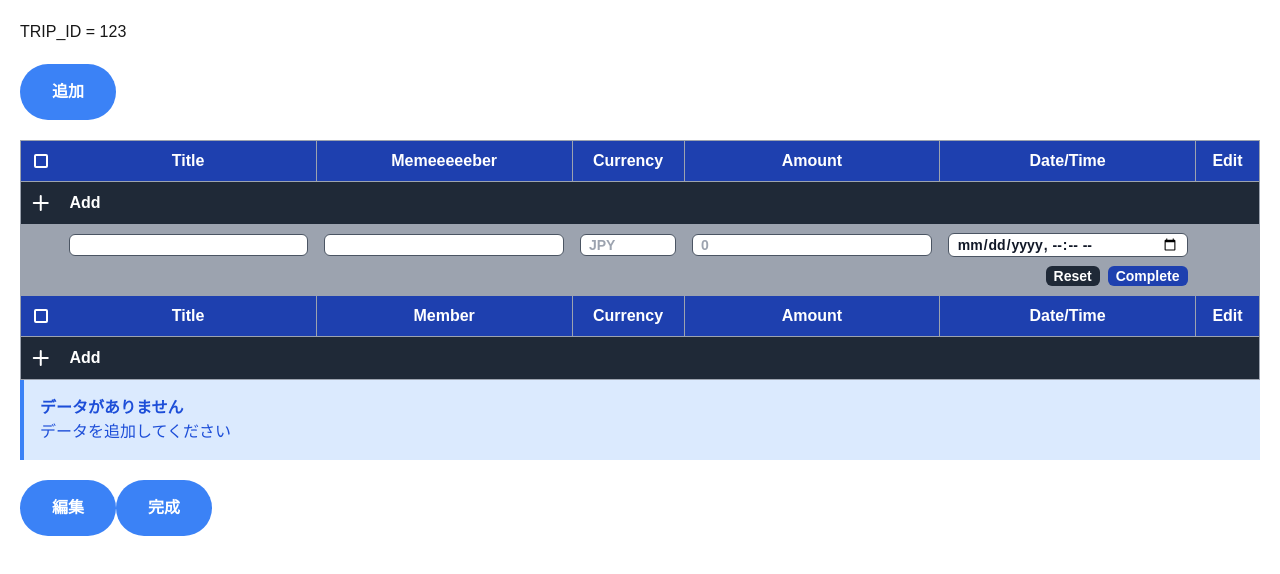
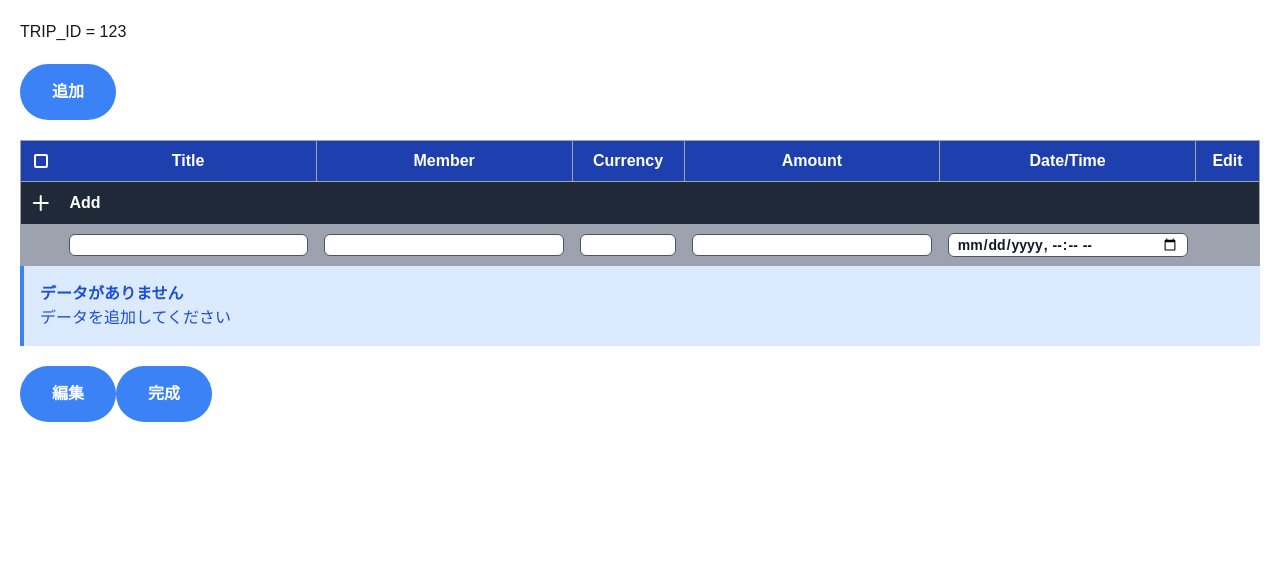
Before and after one commit to kanade2001/SplitBillApp, a Next.js app in the folder frontend/: page /trip/123 in a window 1280 px wide. Both pictures are taken after a click on the button "Add". Shown: the top 574 px of the page. Built offline with nearby package versions, Linux system fonts and the light colour scheme.

Commit message:
Fix-ここまでのエラー解消

```diff
--- a/frontend/src/app/trip/[tripId]/_components/payment-list/index.tsx
+++ b/frontend/src/app/trip/[tripId]/_components/payment-list/index.tsx
@@ -50,83 +50,6 @@ export default function PaymentList({ items }: { items: string[] }) {
 
   return (
     <div className="">
-      <table className="w-full table-fixed border border-gray-400">
-        <thead className="bg-blue-800 text-white">
-          <tr>
-            <th className="w-10 border border-r-0 border-gray-400 p-2">
-              <svg
-                className="h-6 w-6 text-gray-800 text-white"
-                aria-hidden="true"
-                xmlns="http://www.w3.org/2000/svg"
-                width="24"
-                height="24"
-                fill="none"
-                viewBox="0 0 24 24"
-              >
-                <rect
-                  width="12"
-                  height="12"
-                  x="6"
-                  y="6"
-                  stroke="currentColor"
-                  strokeLinejoin="round"
-                  strokeWidth="2"
-                  rx="1"
-                />
-              </svg>
-            </th>
-            <th className="border border-l-0 border-double border-gray-400 p-2">
-              Title
-            </th>
-            <th className="border border-gray-400 p-2">Memeeeeeber</th>
-            <th className="w-28 border border-gray-400 p-2">Currency</th>
-            <th className="border border-gray-400 p-2">Amount</th>
-            <th className="border border-gray-400 p-2">Date/Time</th>
-            <th className="w-16 border border-gray-400 p-2">Edit</th>
-          </tr>
-        </thead>
-        <tbody>
-          {items.map((item, index) => (
-            <tr key={index}>
-              <td className="border border-r-0 border-gray-400"></td>
-              <td className="border border-l-0 border-gray-400 p-2">{item}</td>
-              <td className="border border-gray-400 p-2">Kanade</td>
-              <td className="border border-gray-400 p-2 text-center">
-                <div className="flex justify-between">
-                  <div>
-                    <span className="fi fi-jp"></span>
-                  </div>
-                  <div className="flex-grow">JPY</div>
-                </div>
-              </td>
-              <td className="border border-gray-400 p-2 text-right">2000</td>
-              <td className="border border-gray-400 p-2">{item}</td>
-              <td className="border border-gray-400">
-                <svg
-                  className="h-6 w-full text-gray-800 dark:text-white"
-                  aria-hidden="true"
-                  xmlns="http://www.w3.org/2000/svg"
-                  width="24"
-                  height="24"
-                  fill="none"
-                  viewBox="0 0 24 24"
-                >
-                  <path
-                    stroke="currentColor"
-                    strokeLinecap="round"
-                    strokeLinejoin="round"
-                    strokeWidth="2"
-                    d="m14.304 4.844 2.852 2.852M7 7H4a1 1 0 0 0-1 1v10a1 1 0 0 0 1 1h11a1 1 0 0 0 1-1v-4.5m2.409-9.91a2.017 2.017 0 0 1 0 2.853l-6.844 6.844L8 14l.713-3.565 6.844-6.844a2.015 2.015 0 0 1 2.852 0Z"
-                  />
-                </svg>
-              </td>
-            </tr>
-          ))}
-        </tbody>
-        <tfoot>
-          <AddRow />
-        </tfoot>
-      </table>
       <Table
         header={[
           {
@@ -142,6 +65,25 @@ export default function PaymentList({ items }: { items: string[] }) {
           { content: "Amount", className: "border border-gray-400 p-2" },
           { content: "Date/Time", className: "border border-gray-400 p-2" },
           { content: "Edit", className: "w-16 border border-gray-400 p-2" },
+        ]}
+        footer={[
+          {
+            id: "title",
+          },
+          {
+            id: "member",
+          },
+          {
+            id: "currency",
+          },
+          {
+            id: "amount",
+            type: "number",
+          },
+          {
+            id: "datetime",
+            type: "datetime-local",
+          },
         ]}
       />
 
--- a/frontend/src/components/ui/table/_components/edit-row/index.tsx
+++ b/frontend/src/components/ui/table/_components/edit-row/index.tsx
@@ -1,4 +1,4 @@
-import { FormEvent, useReducer } from "react";
+import { useReducer } from "react";
 
 interface ItemState {
   title: string;
@@ -13,6 +13,12 @@ interface ItemState {
   currencyError: boolean;
   amountError: boolean;
   datetimeError: boolean;
+}
+
+interface EditRowItem {
+  id: keyof ItemState;
+  type?: string;
+  initialValue?: string;
 }
 
 type ItemAction =
@@ -69,56 +75,67 @@ const ItemReducer: React.Reducer<ItemState, ItemAction> = (
 const EditRow: React.FC = () => {
   const [state, dispatch] = useReducer(ItemReducer, initialState);
 
-  const handleAdd = (e: FormEvent) => {
+  /*const handleAdd = (e: FormEvent) => {
     e.preventDefault();
     dispatch({ type: "CHECK_ERROR" });
     // TODO サーバー処理
     // TODO 親コンポーネントへアイテムを追加
   };
+  */
+
+  if (
+    state.titleError ||
+    state.memberError ||
+    state.currencyError ||
+    state.amountError ||
+    state.datetimeError
+  ) {
+    console.log("Error");
+  }
+
+  const items: EditRowItem[] = [
+    {
+      id: "title",
+    },
+    {
+      id: "member",
+    },
+    {
+      id: "currency",
+    },
+    {
+      id: "amount",
+      type: "number",
+    },
+    {
+      id: "datetime",
+      type: "datetime-local",
+    },
+  ];
 
   return (
+    <>
       <tr className="bg-gray-400">
         <th></th>
-      <th className="p-2">
+        {items.map(({ id, type = "text", initialValue = "" }) => (
+          <th key={id} className="p-2">
             <input
-          type="text"
-          id="member"
+              type={type}
+              id={id}
               className="w-full rounded-md border border-gray-600 bg-white px-2 text-sm text-gray-900"
+              value={initialValue}
+              onChange={(e) =>
+                dispatch({
+                  type: "FORM_UPDATE",
+                  payload: { field: id, value: e.target.value },
+                })
+              }
             />
           </th>
-      <th className="p-2">
-        <input
-          type="text"
-          id="member"
-          className="w-full rounded-md border border-gray-600 bg-white px-2 text-sm text-gray-900"
-        />
-      </th>
-      <th className="p-2">
-        <input
-          type="text"
-          id="currency"
-          className="w-full rounded-md border border-gray-600 bg-white px-2 text-sm text-gray-900"
-          placeholder="JPY"
-        />
-      </th>
-      <th className="p-2">
-        <input
-          type="number"
-          id="amount"
-          className="w-full rounded-md border border-gray-600 bg-white px-2 text-sm text-gray-900"
-          placeholder="0"
-        />
-      </th>
-      <th className="p-2">
-        <input
-          type="datetime-local"
-          id="datetime"
-          className="w-full rounded-md border border-gray-600 bg-white px-2 text-sm text-gray-900"
-          placeholder={new Date().toISOString()}
-        />
-      </th>
+        ))}
         <th></th>
       </tr>
+    </>
   );
 };
 
--- a/frontend/src/components/ui/table/index.tsx
+++ b/frontend/src/components/ui/table/index.tsx
@@ -6,7 +6,7 @@ import AddRow from "./_components/add-row";
 
 interface TableProps {
   header: { content: string | JSX.Element; className: string }[];
-  footer: { content: string | JSX.Element; className: string }[];
+  footer: { id: string; type?: string; initialValue?: string }[];
 }
 
 const Table: React.FC<TableProps> = (props) => {
```
Lines whose indentation alone changed are shown as unchanged.
